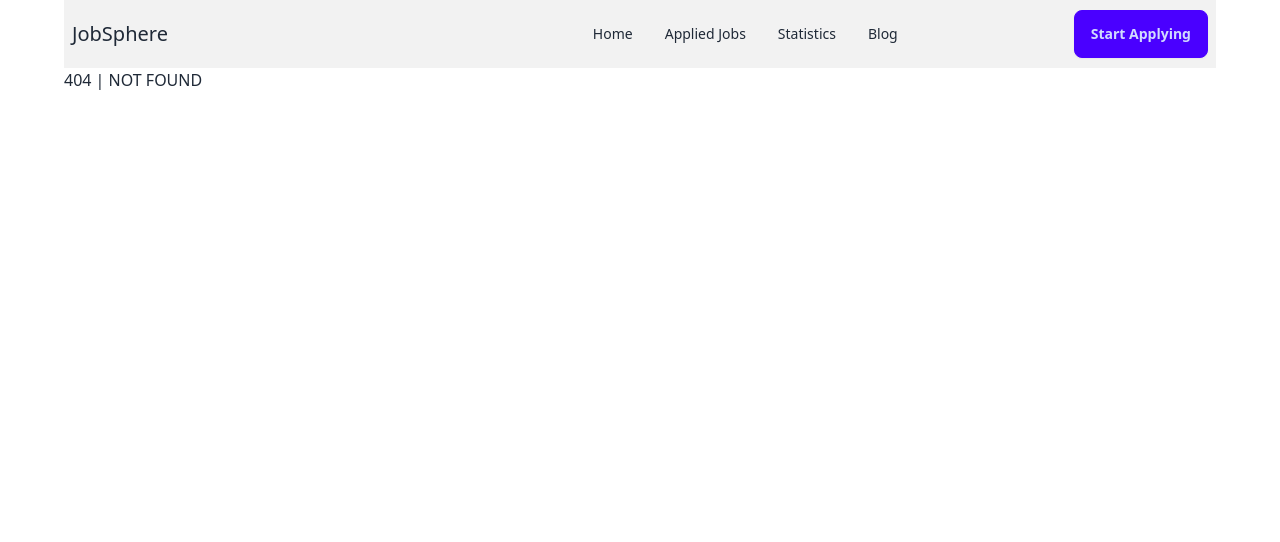
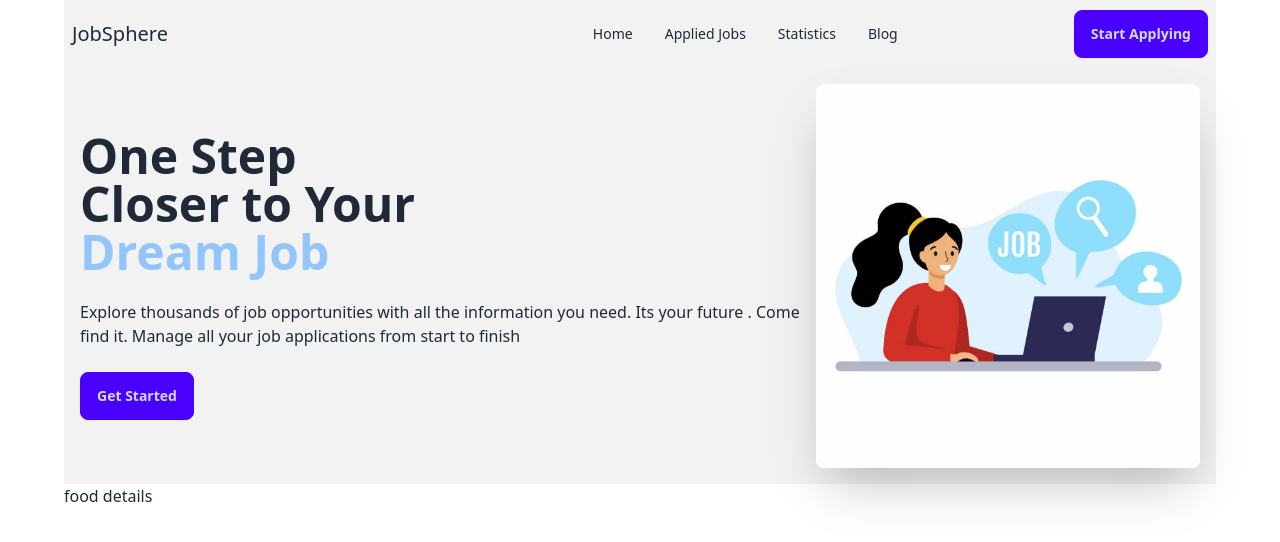
Before and after one commit to Liza337/react-job-sphere, a React (Vite) app: page /feature/1 in a window 1280 px wide. Before the commit this address had no page. Shown: the top 542 px of the page. Built offline with nearby package versions, Linux system fonts and the light colour scheme.

Commit message:
food details page added

```diff
--- a/src/components/SingleJobPage.jsx
+++ b/src/components/SingleJobPage.jsx
@@ -1,6 +1,7 @@
 import React from 'react';
 import { FontAwesomeIcon } from '@fortawesome/react-fontawesome';
 import { faMapMarkerAlt, faDollarSign,faMoneyBillWave } from '@fortawesome/free-solid-svg-icons';
+import { Link } from 'react-router-dom';
 
 const SingleJobPage = ({feature}) => {
 
@@ -21,7 +22,7 @@ const SingleJobPage = ({feature}) => {
                     <div><FontAwesomeIcon icon={faDollarSign} />Salary: {salary}</div>
                 </div>
                 <div className="card-actions justify-end">
-                <button className="btn btn-md btn-primary">View Details</button>
+                <Link to={`/feature/${id}`} className="btn btn-md btn-primary">View Details</Link>
                 </div>
             </div>
         </div>
--- a/src/main.jsx
+++ b/src/main.jsx
@@ -9,6 +9,7 @@ import Blog from './pages/Blog/Blog.jsx'
 import Statistics from './pages/Statistics/Statistics.jsx'
 import NotFound from './pages/NotFound/NotFound.jsx'
 import ErrorPage from './pages/ErrorPage/ErrorPage.jsx'
+import JobDetails from './pages/JobDetails/JobDetails.jsx'
 
 
 const router= createBrowserRouter([
@@ -23,6 +24,21 @@ const router= createBrowserRouter([
         loader: () => fetch("/feature.json")
 
       },
+      {
+        path:"feature/:featureId",
+        element:<JobDetails/>,
+        loader: async ({params}) =>{
+          const res= await fetch("/feature.json");
+          const jobs= await res.json();
+
+          const findJob = jobs.find(feature => feature.id == params.featureId);
+          return findJob;
+
+
+        }
+
+      },
+
       {
         path:"/jobs",
         element:<AppliedJob/>
--- a/src/pages/AppliedJob/AppliedJob.jsx
+++ b/src/pages/AppliedJob/AppliedJob.jsx
@@ -3,7 +3,7 @@ import React from 'react';
 const AppliedJob = () => {
     return (
         <div>
-            <h1>Applied job here</h1>
+            <h1>applied here</h1>
         </div>
     );
 };
--- a/src/pages/Home/Home.jsx
+++ b/src/pages/Home/Home.jsx
@@ -29,8 +29,9 @@ const Home = () => {
 
             {/** job category section */}
 
-            <div className='mt-20 mb-8'>
+            <div className='mt-12 mb-8'>
                 <h1 className="text-3xl text-center py-5 font-bold">Job Category List</h1>
+                <h2 className=" text-center">Explore thousands of job opportunities with all the information you need. Its your future</h2>
            </div>
 
            <div className='grid grid-cols-1 md:grid-cols-2 lg:grid-cols-4 gap-8 mb-8'>
@@ -44,8 +45,9 @@ const Home = () => {
 
             {/* Job section starts here   */}
 
-            <div className='my-8'>
+            <div className='mt-12 mb-10'>
                 <h1 className="text-3xl text-center py-5 font-bold">Featured Jobs</h1>
+                <h2 className=" text-center">Explore thousands of job opportunities with all the information you need. Its your future</h2>
             </div>
 
             <div className='grid grid-cols-1 sm:grid-cols-2 gap-5'>
--- /dev/null
+++ b/src/pages/JobDetails/JobDetails.jsx
@@ -0,0 +1,24 @@
+import React from 'react';
+import { useLoaderData } from 'react-router-dom';
+import Banner from '../../components/Banner';
+
+
+const JobDetails = () => {
+
+    const data = useLoaderData();
+    // console.log(data);
+
+    const {id,companyLogo,jobTitle,companyName,remoteOrOnsite,location,fulltimeOrPartTime,salary,jobDescription} =data
+
+    return (
+        <div>
+            <Banner/>
+            <div>
+               <h2>food details</h2>
+            </div>
+
+        </div>
+    );
+};
+
+export default JobDetails;
```
